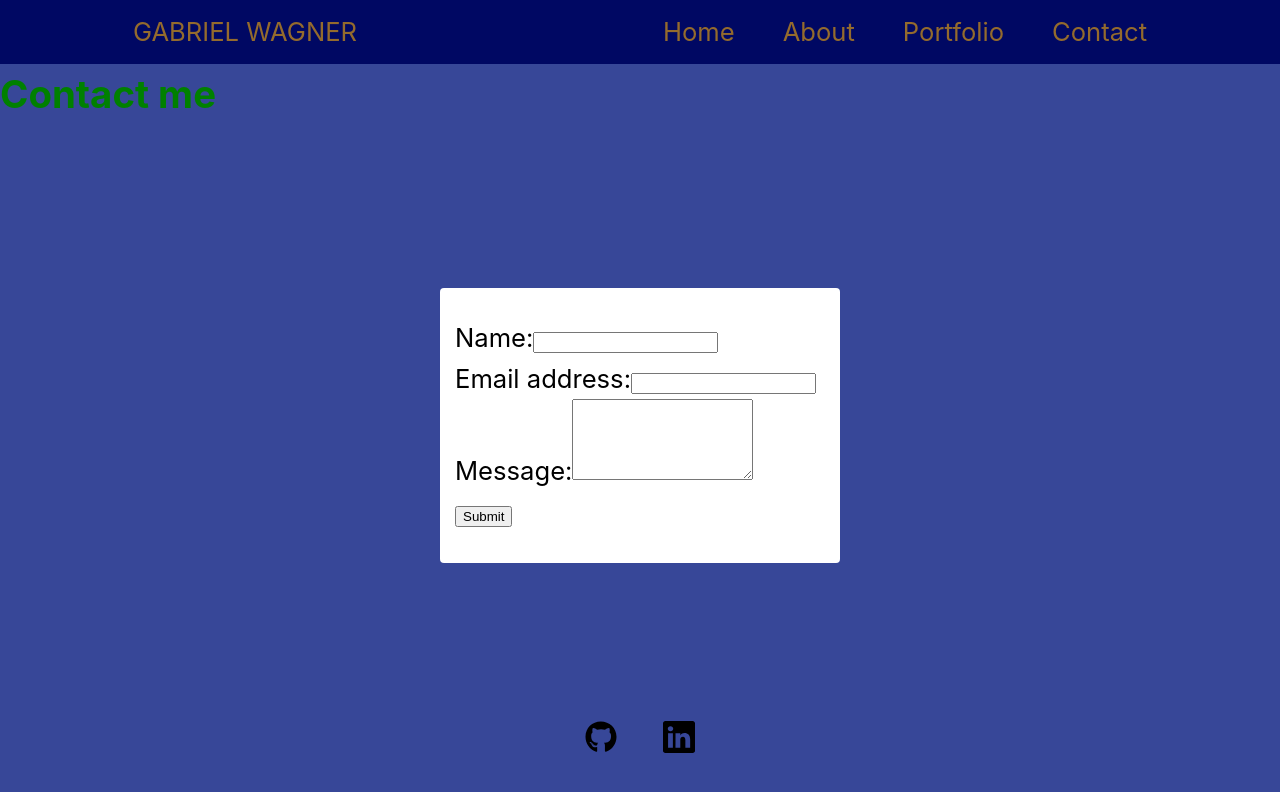
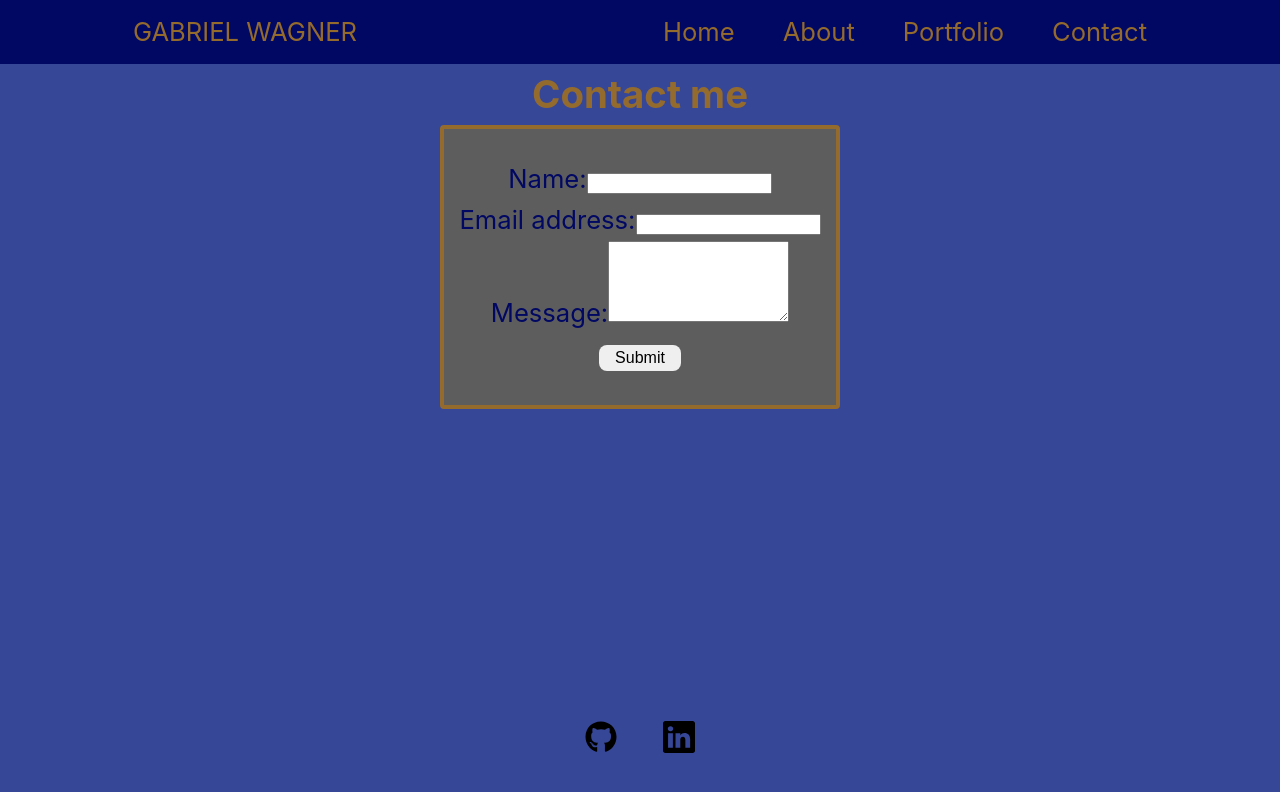
Before and after one commit to wagnergabe/React_Portfolio, a React (Create React App) app: page /contact in a window 1280 px wide. Shown: the top 792 px of the page. Built offline with nearby package versions, Linux system fonts and the light colour scheme.

Commit message:
updated contact form

```diff
--- a/src/App.css
+++ b/src/App.css
@@ -22,29 +22,50 @@ a {
   color: #946B2D;
 }
 
-h1 {
-  color: green;
+
+/*Contact Form*/
+.container {
+  margin: 0 auto;
+  text-align: center;
+  display: flex;
+  align-items: center;
+  justify-content: space-around;
+  flex-direction: column;
 }
 
-/*Contact Form*/
-#container {
+input {
+  text-align: center;
+}
+
+#contactTitle {
+  color:#946B2D;
   display: flex;
-  justify-content: center;
-  align-items: center;
-  position: relative;
-  width: 100%;
-  height: auto;
-  min-height: 600px;
-  padding: 20px;
+  text-align: center;
 }
 
 #contact-form {
-    width: 100%;
-    max-width: 400px;
     padding: 30px 15px;
     border-radius: 4px;
-    background-color: #fff;
+    background-color: #5d5d5d;
+    border: 4px solid #946B2D;
 }
+
+label {
+  color:#000863
+}
+
+button {
+  font-size: 1rem;
+  text-decoration: none;
+  padding: 0.25rem 1rem;
+  border-radius: .5rem;
+  border: none;
+  outline: none;
+  cursor: pointer;
+  margin: 0 1px;
+}
+
+
 /*Navigation Component*/
 
 .nav{
@@ -162,8 +183,14 @@ h1 {
     flex-direction: column;
     transform: translateX(100%);
     transition: 0.5s ease-in;
+    z-index: 2;
   }
 
+  .footerIcons {
+    justify-content: left;
+    margin-left: 50px;
+    padding-top: 20px;
+  }
 
   }
 
--- a/src/components/Contact/index.js
+++ b/src/components/Contact/index.js
@@ -38,7 +38,8 @@ function Contact() {
 
   return (
     <section>
-      <h1 data="h1">Contact me</h1>
+      <div className='container'>
+      <h1 id="contactTitle">Contact me</h1>
       <div id='container'>
       <form id="contact-form" onSubmit={handleSubmit}>
         <div>
@@ -58,8 +59,9 @@ function Contact() {
             <p className="error-text">{errorMessage}</p>
           </div>
         )}
-        <button data-testid="button" type="submit">Submit</button>
+        <button data="button" type="submit">Submit</button>
       </form>
+      </div>
       </div>
     </section>
   );
--- a/src/utils/helpers.js
+++ b/src/utils/helpers.js
@@ -2,3 +2,12 @@
     var re = /^(([^<>()[\]\\.,;:\s@"]+(\.[^<>()[\]\\.,;:\s@"]+)*)|(".+"))@((\[[0-9]{1,3}\.[0-9]{1,3}\.[0-9]{1,3}\.[0-9]{1,3}\])|(([a-zA-Z\-0-9]+\.)+[a-zA-Z]{2,}))$/;
     return re.test(String(email).toLowerCase());
   }
+
+
+export function checkPassword(input) {
+  const passw = /^[A-Za-z]\w{7,14}$/;
+  if (input.match(passw)) {
+    return true;
+  }
+  return false;
+}
```
